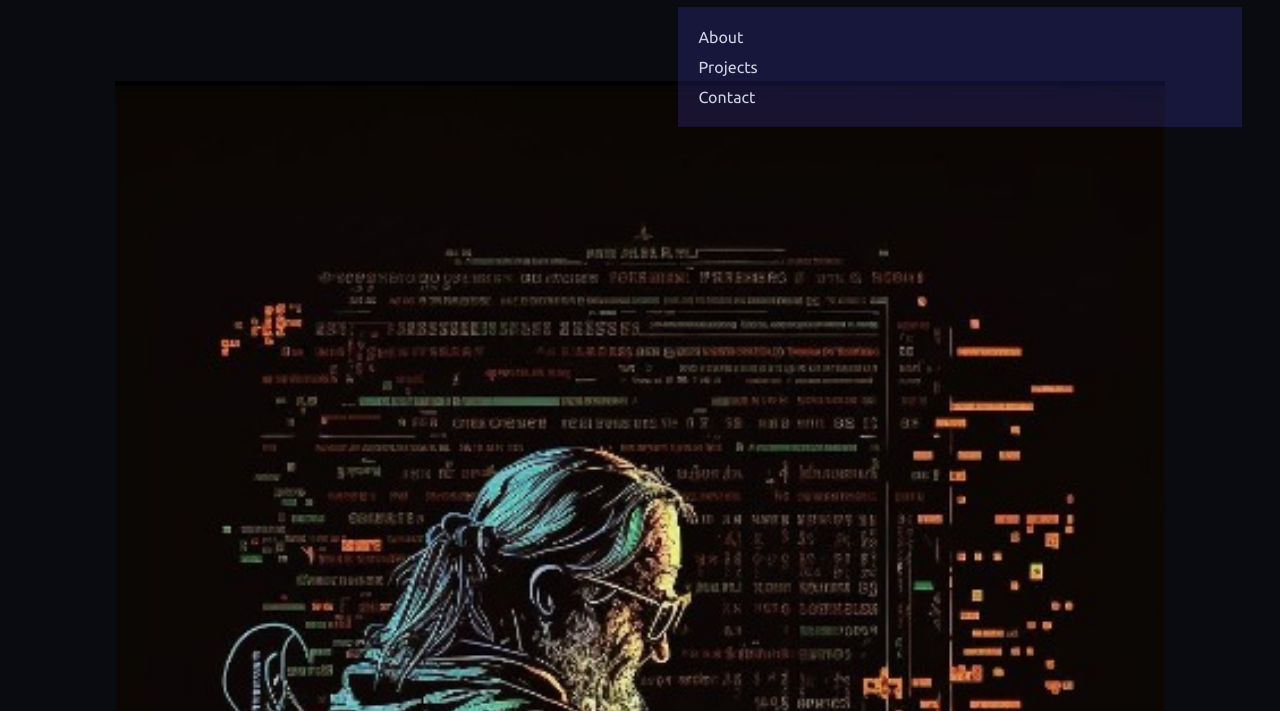
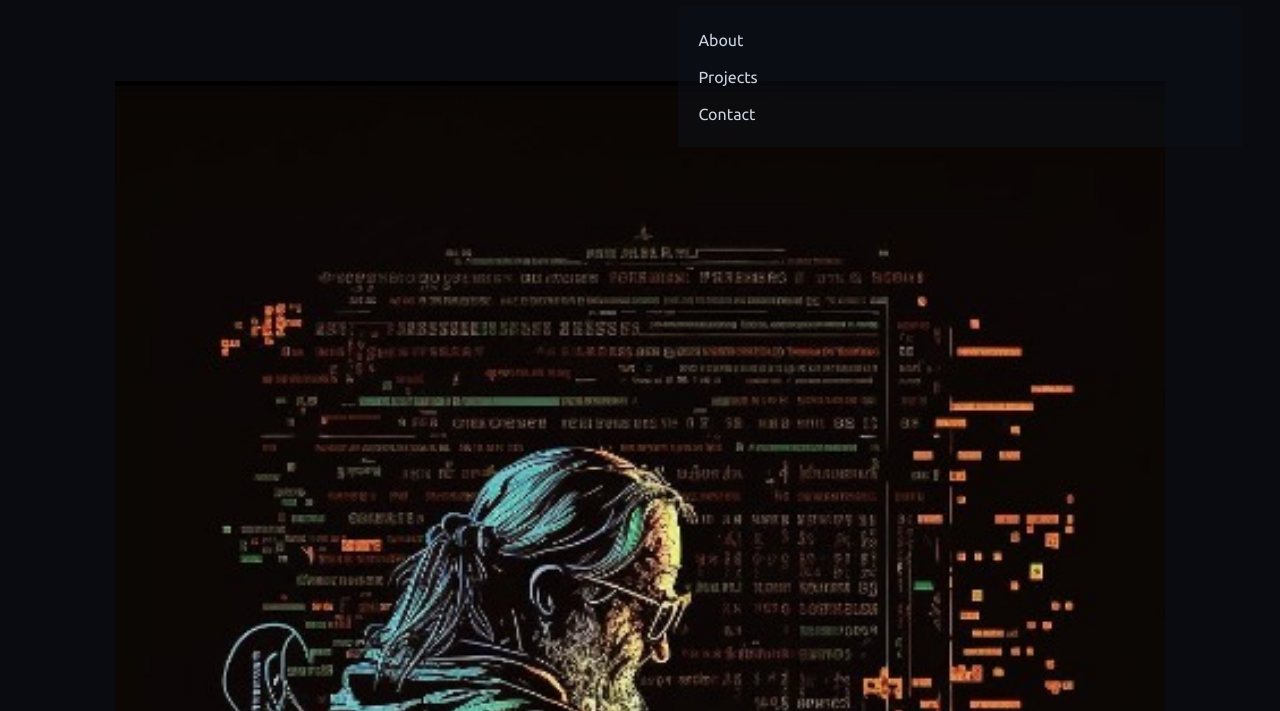
Before and after one commit to aleroses/async-landing, a website: page public/index.html in a window 1280 px wide. Both pictures are taken after a click on the element 1216 px from the left and 65 px from the top of the page. Shown: the part 89-800 px from the top of the page. Drawn offline with Linux system fonts and the light colour scheme.

Commit message:
Agregar nueva transparencia

```diff
--- a/public/css/main.css
+++ b/public/css/main.css
@@ -60,16 +60,14 @@ body {
 
 .show {
   width: 44vw;
-  height: 120px;
+  height: 140px;
   display: flex;
   position: absolute;
   top: 12vh;
   left: calc(100% - 47%);
   padding: 5px 10px;
-  background-color: rgba(79, 70, 229, 0.2);
-  /*
-  #4f46e5
-  */
+  background-color: rgba(15, 17, 26, 0.5);
+  /* background-color: rgba(79, 70, 229, 0.2); */
 }
 
 .show ul {
```
